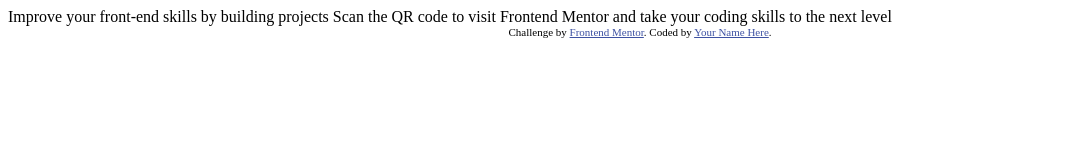
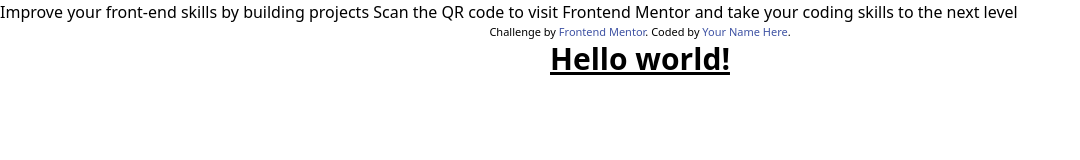
Before and after one commit to austinyu/frontend-mentor-qrcode, a website: page index.html in a window 1280 px wide. Shown: the whole page, without its empty margins (0-1080 px from the left). Drawn offline with Linux system fonts and the light colour scheme.

Commit message:
tailwind

```diff
--- a/index.html
+++ b/index.html
@@ -5,6 +5,7 @@
   <meta name="viewport" content="width=device-width, initial-scale=1.0"> <!-- displays site properly based on user's device -->
 
   <link rel="icon" type="image/png" sizes="32x32" href="./images/favicon-32x32.png">
+  <link href="./output.css" rel="stylesheet">
 
   <title>Frontend Mentor | QR code component</title>
 
@@ -23,6 +24,9 @@
   <div class="attribution">
     Challenge by <a href="https://www.frontendmentor.io?ref=challenge" target="_blank">Frontend Mentor</a>.
     Coded by <a href="#">Your Name Here</a>.
+    <h1 class="text-3xl font-bold underline">
+      Hello world!
+    </h1>
   </div>
 </body>
 </html>
--- /dev/null
+++ b/input.css
@@ -0,0 +1,3 @@
+@tailwind base;
+@tailwind components;
+@tailwind utilities;
--- /dev/null
+++ b/package.json
@@ -0,0 +1,5 @@
+{
+  "devDependencies": {
+    "tailwindcss": "^3.4.10"
+  }
+}
--- /dev/null
+++ b/tailwind.config.js
@@ -0,0 +1,8 @@
+/** @type {import('tailwindcss').Config} */
+module.exports = {
+  content: ["./*.html"],
+  theme: {
+    extend: {},
+  },
+  plugins: [],
+}
```
Also changed, not shown: output.css (added), 1 other file.
